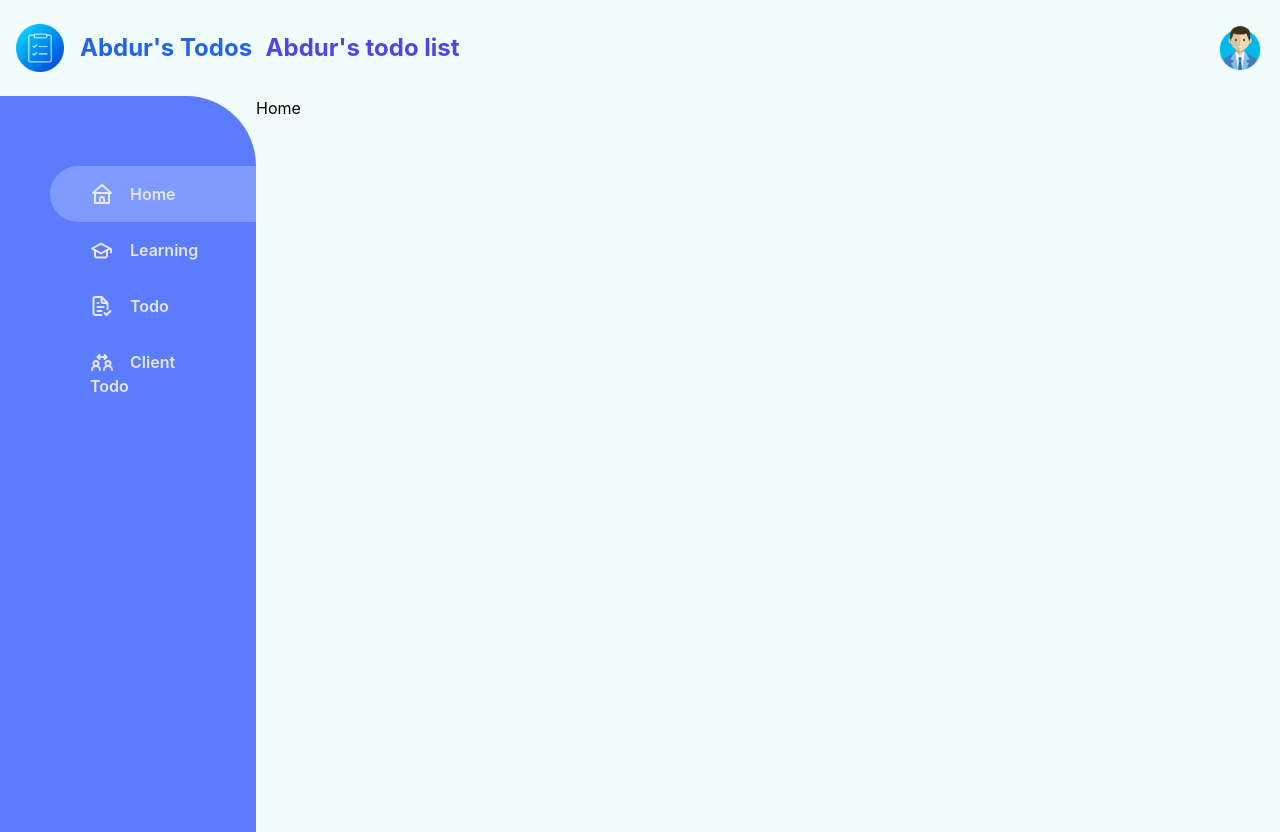
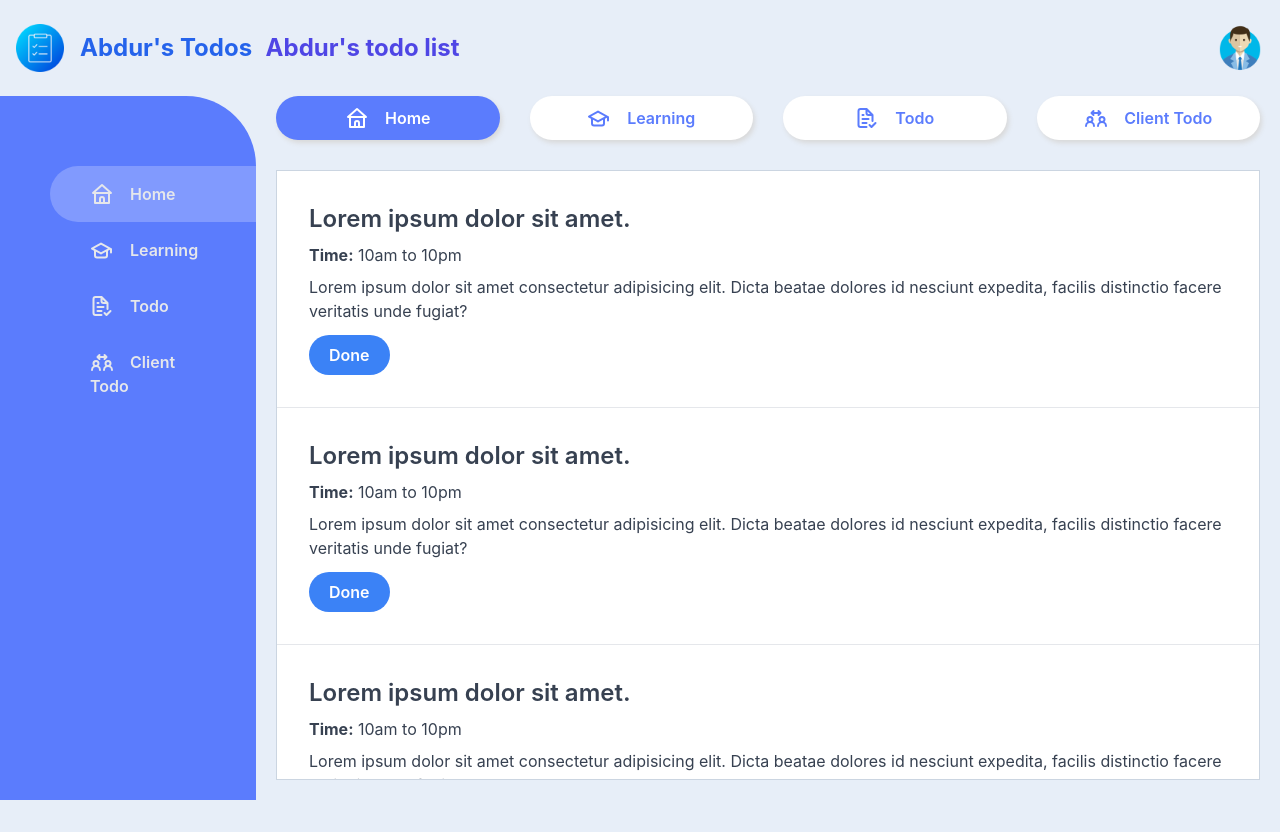
Before and after one commit to abdurrahim5g/react-todo, a React (Create React App) app: page / in a window 1280 px wide. After the commit the page ends 800 px from the top, so only its background shows below. Built offline with nearby package versions, Linux system fonts and the light colour scheme.

Commit message:
Added TodoContent with halper components

```diff
--- /dev/null
+++ b/src/components/Button/Button.js
@@ -0,0 +1,14 @@
+import React from "react";
+
+const Button = (props) => {
+  const classes = props.className ? props.className : "";
+  return (
+    <button
+      className={`todo-status-button bg-blue-500 rounded-3xl py-2 px-5 text-white  font-semibold hover:bg-blue-400 ${classes}`}
+    >
+      {props.children}
+    </button>
+  );
+};
+
+export default Button;
--- a/src/components/Navbar/Navbar.css
+++ b/src/components/Navbar/Navbar.css
@@ -1,4 +1,29 @@
 .nav-menu .active {
   background: #ffffff3b;
+}
+.nav-menu a {
+  transition: 0.3s;
   border-radius: 30px 0 0 30px;
 }
+.inline-navbar ul {
+  display: grid;
+  grid-template-columns: repeat(4, 1fr);
+  gap: 30px;
+  margin-bottom: 30px;
+}
+
+.inline-navbar a {
+  padding: 10px 30px;
+  background: #ffffff;
+  border-radius: 50px;
+  color: #5b7cfd;
+  box-shadow: 2px 3px 5px #d9d9d9;
+  display: flex;
+  justify-content: center;
+}
+
+.inline-navbar a.active {
+  background: #5b7cfd;
+  border-radius: 40px;
+  color: #fff;
+}
--- /dev/null
+++ b/src/components/Todo/Todo.css
@@ -0,0 +1,3 @@
+section.todo-content .single-todo:last-child > div {
+  border-bottom: none;
+}
--- /dev/null
+++ b/src/components/Todo/Todo.js
@@ -0,0 +1,28 @@
+import React from "react";
+import Button from "../Button/Button";
+import "./Todo.css";
+
+const Todo = () => {
+  return (
+    <div className="single-todo hover:bg-slate-50 transition">
+      <div className=" border-b py-8 px-8 ">
+        <h4 className="todo-title font-semibold text-2xl text-gray-700">
+          Lorem ipsum dolor sit amet.
+        </h4>
+        <p className="my-2 text-gray-700">
+          <strong>Time:</strong> 10am to 10pm
+        </p>
+        <p className="text-gray-700 mb-3">
+          Lorem ipsum dolor sit amet consectetur adipisicing elit. Dicta beatae
+          dolores id nesciunt expedita, facilis distinctio facere veritatis unde
+          fugiat?
+        </p>
+        <div className="status">
+          <Button className="active">Done</Button>
+        </div>
+      </div>
+    </div>
+  );
+};
+
+export default Todo;
--- /dev/null
+++ b/src/components/TodoContent/TodoContent.css
@@ -0,0 +1,13 @@
+.single-todo.complete {
+  background: #f1f5f9;
+}
+
+section.todo-content {
+  height: calc(100vh - 190px);
+  overflow: auto;
+  border: 1px solid #cbd5e1;
+}
+
+section.todo-content::-webkit-scrollbar {
+  display: none;
+}
--- /dev/null
+++ b/src/components/TodoContent/TodoContent.js
@@ -0,0 +1,15 @@
+import React from "react";
+import Todo from "../Todo/Todo";
+import "./TodoContent.css";
+const TodoContent = () => {
+  return (
+    <section className="todo-content" style={{ background: "#fff" }}>
+      <Todo></Todo>
+      <Todo></Todo>
+      <Todo></Todo>
+      <Todo></Todo>
+    </section>
+  );
+};
+
+export default TodoContent;
--- a/src/index.css
+++ b/src/index.css
@@ -9,7 +9,7 @@ body {
     sans-serif;
   -webkit-font-smoothing: antialiased;
   -moz-osx-font-smoothing: grayscale;
-  background: #f0fdfa;
+  background: #e7eef8;
 }
 
 code {
--- a/src/layouts/Main/Main.css
+++ b/src/layouts/Main/Main.css
@@ -1,6 +1,10 @@
 .left-sidebar {
   background: #5b7cfd;
-  height: calc(100vh - 64px);
+  height: calc(100vh - 96px);
   border-radius: 0 70px 0 0;
   padding: 70px 0 50px 50px;
 }
+
+.main-outlet {
+  padding: 0 20px 20px 20px;
+}
--- a/src/layouts/Main/Main.js
+++ b/src/layouts/Main/Main.js
@@ -1,6 +1,7 @@
 import React from "react";
 import { Outlet } from "react-router-dom";
 import Header from "../../components/Header/Header";
+import Navbar from "../../components/Navbar/Navbar";
 import Sidebar from "../../components/Sidebar/Sidebar";
 import "./Main.css";
 
@@ -17,6 +18,9 @@ const Main = () => {
           </div>
           <div className="todo-content col-span-4">
             <div className="main-outlet">
+              <div className="inline-navbar">
+                <Navbar></Navbar>
+              </div>
               <Outlet></Outlet>
             </div>
           </div>
```
Also changed, not shown: src/router/router.js (+5 -4 lines), src/components/Button/Button.css (added).
